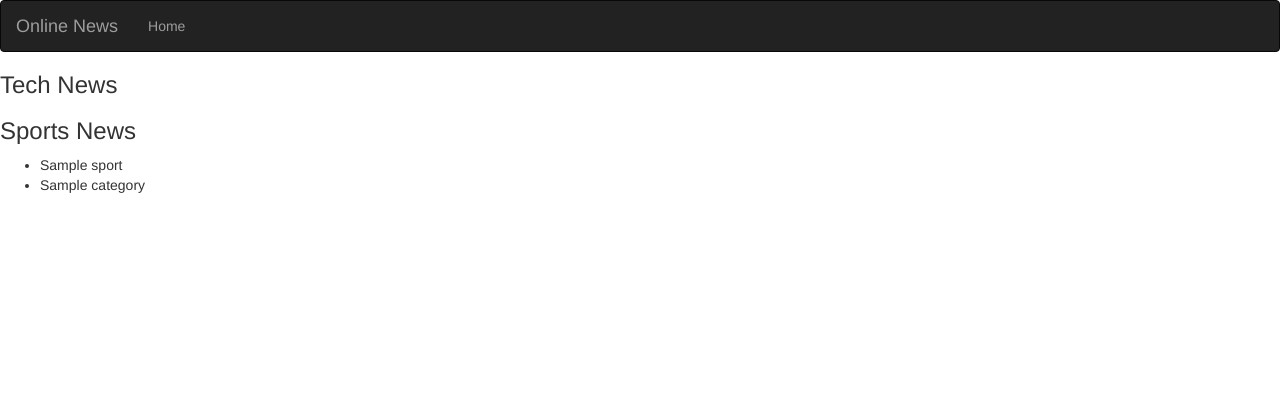
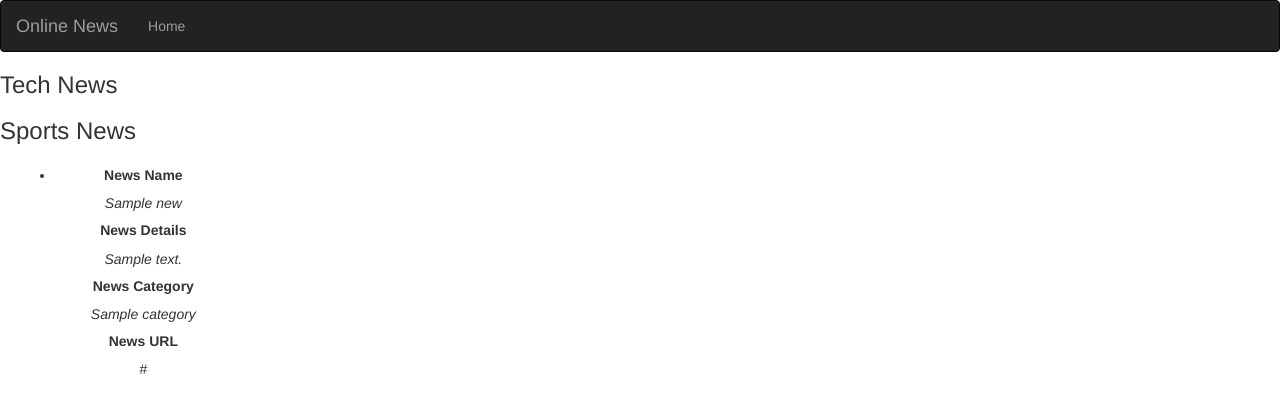
Before and after one commit to samoluoch/News, a Flask app: template app/templates/index.html in a window 1280 px wide. Shown: the top 413 px of the page. Run offline with Flask 2, Linux system fonts and the light colour scheme; the template is opened without the code that fills it: most values are stand-ins (such as "Sample title", 1, 10 or a date in 2020); parts of the project's set-up code (start-up, migrations or seed data) failed here and were passed over; some libraries are stand-ins or nearby versions.

Commit message:
created a function for fetching news details and added displayed the details to macros.html

```diff
--- a/app/request.py
+++ b/app/request.py
@@ -53,6 +53,8 @@ def get_news_object(id):
     '''
     Function that gets news item by taking in the news id and returning the news object details
     '''
+    get_news_details_url = base_url.format(id,api_key)
+
     with urllib.request.urlopen(get_news_details_url) as url:
         news_details_data = url.read()
         news_details_response = json.loads(news_details_data)
@@ -67,4 +69,4 @@ def get_news_object(id):
 
             news_object = News(id,name,category,description,url)
 
-    return movie_object
+    return news_object
--- a/app/templates/macros.html
+++ b/app/templates/macros.html
@@ -1,8 +1,23 @@
 {% macro displayNewsList(top_headlines) %}
 
-{% for sports in top_headlines %}
-    <li>{{ sports.name}}</li>
-    <li>{{ sports.category}}</li>
+{% for news in top_headlines %}
+    <div class="col-xs-12 col-sm-4 col-md-2 col-lg-2 news-card">
+
+        <li class="text-center">
+
+            <h5><b> News Name </b></h5>
+               <i> {{ news.name }} </i>
+
+            <h5><b>News Details</b></h5>
+               <i> {{ news.description}} </i>
+
+            <h5><b>News Category</b></h5>
+               <i> {{ news.category }}</i>
+
+            <h5><b>News URL</b></h5>
+                {{ news.url }}
+        </li>
+    </div>
 
 {% endfor %}
 {% endmacro %}
```
Also changed, not shown: app/templates/news.html (+21 -13 lines), app/views.py (+6 -3 lines).
